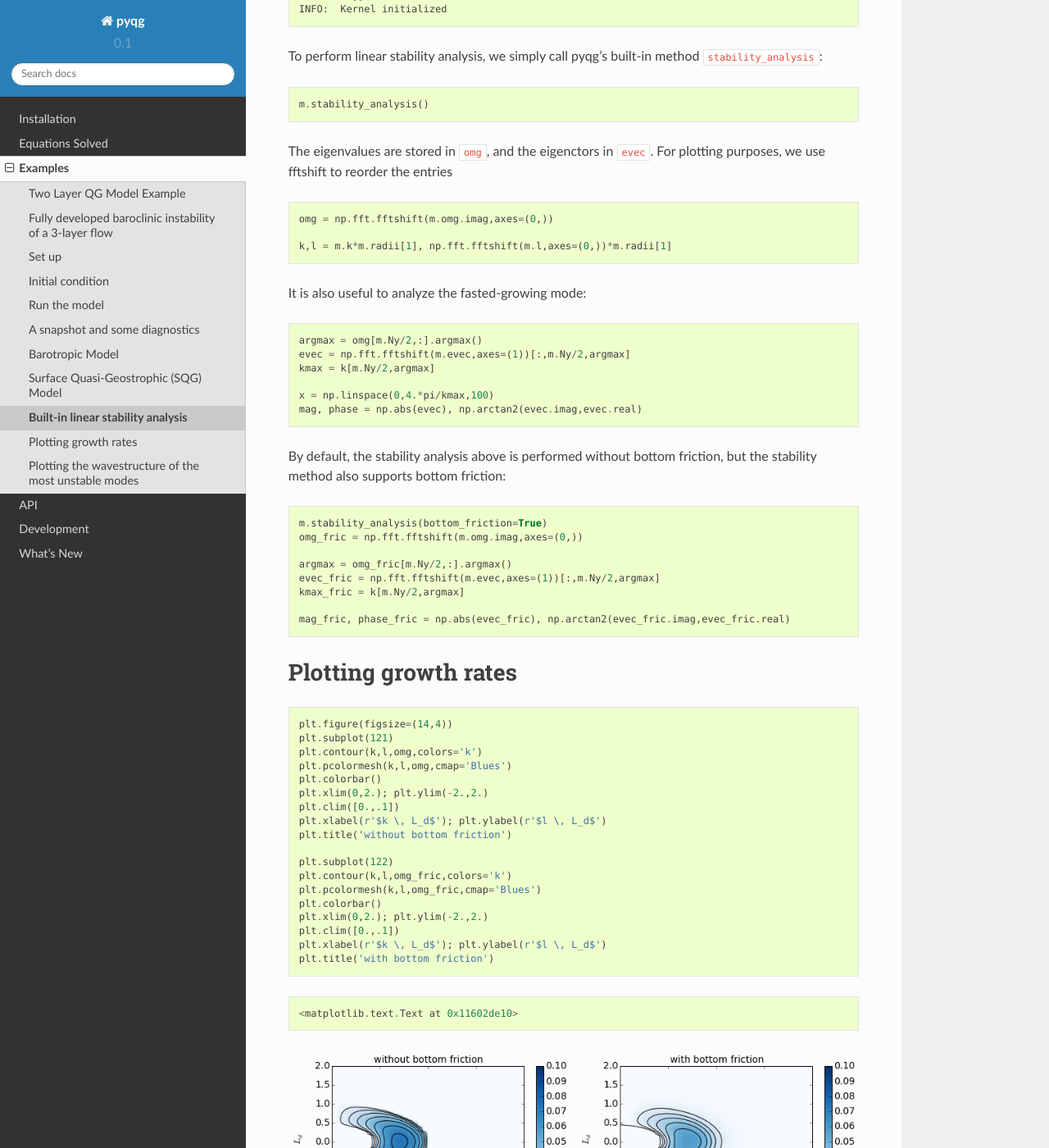
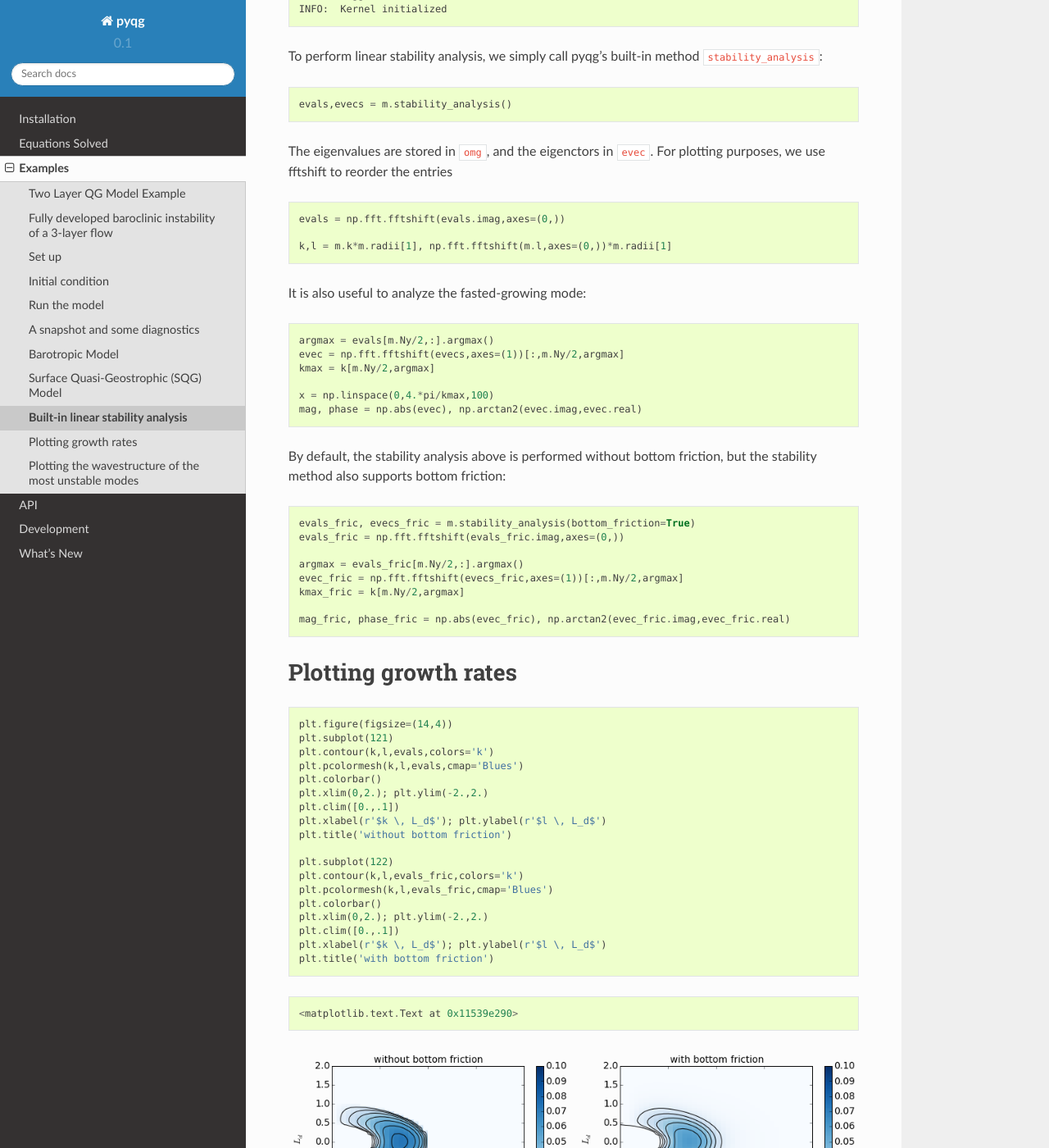
Before and after one commit to pyqg/pyqg, a Sphinx documentation site: the page built from docs/examples/linear_stability.rst, in a window 1280 px wide and 1400 px high, scrolled down 421 px. Shown: the whole window at 82% size. Built offline with Sphinx 7.4.7 and the Read the Docs theme 2.0.0, drawn with Linux system fonts in a browser that asks for light colours; some of the changed text lies outside the part shown.

Commit message:
Updates example

```diff
--- a/docs/examples/linear_stability.rst
+++ b/docs/examples/linear_stability.rst
@@ -28,14 +28,14 @@ method ``stability_analysis``:
 
 .. code:: python
 
-    m.stability_analysis()
+    evals,evecs = m.stability_analysis()
 
 The eigenvalues are stored in ``omg``, and the eigenctors in ``evec``.
 For plotting purposes, we use fftshift to reorder the entries
 
 .. code:: python
 
-    omg = np.fft.fftshift(m.omg.imag,axes=(0,))
+    evals = np.fft.fftshift(evals.imag,axes=(0,))
 
     k,l = m.k*m.radii[1], np.fft.fftshift(m.l,axes=(0,))*m.radii[1]
 
@@ -43,8 +43,8 @@ It is also useful to analyze the fasted-growing mode:
 
 .. code:: python
 
-    argmax = omg[m.Ny/2,:].argmax()
-    evec = np.fft.fftshift(m.evec,axes=(1))[:,m.Ny/2,argmax]
+    argmax = evals[m.Ny/2,:].argmax()
+    evec = np.fft.fftshift(evecs,axes=(1))[:,m.Ny/2,argmax]
     kmax = k[m.Ny/2,argmax]
 
     x = np.linspace(0,4.*pi/kmax,100)
@@ -55,11 +55,11 @@ friction, but the stability method also supports bottom friction:
 
 .. code:: python
 
-    m.stability_analysis(bottom_friction=True)
-    omg_fric = np.fft.fftshift(m.omg.imag,axes=(0,))
+    evals_fric, evecs_fric = m.stability_analysis(bottom_friction=True)
+    evals_fric = np.fft.fftshift(evals_fric.imag,axes=(0,))
 
-    argmax = omg_fric[m.Ny/2,:].argmax()
-    evec_fric = np.fft.fftshift(m.evec,axes=(1))[:,m.Ny/2,argmax]
+    argmax = evals_fric[m.Ny/2,:].argmax()
+    evec_fric = np.fft.fftshift(evecs_fric,axes=(1))[:,m.Ny/2,argmax]
     kmax_fric = k[m.Ny/2,argmax]
 
     mag_fric, phase_fric = np.abs(evec_fric), np.arctan2(evec_fric.imag,evec_fric.real)
@@ -71,8 +71,8 @@ Plotting growth rates
 
     plt.figure(figsize=(14,4))
     plt.subplot(121)
-    plt.contour(k,l,omg,colors='k')
-    plt.pcolormesh(k,l,omg,cmap='Blues')
+    plt.contour(k,l,evals,colors='k')
+    plt.pcolormesh(k,l,evals,cmap='Blues')
     plt.colorbar()
     plt.xlim(0,2.); plt.ylim(-2.,2.)
     plt.clim([0.,.1])
@@ -80,8 +80,8 @@ Plotting growth rates
     plt.title('without bottom friction')
 
     plt.subplot(122)
-    plt.contour(k,l,omg_fric,colors='k')
-    plt.pcolormesh(k,l,omg_fric,cmap='Blues')
+    plt.contour(k,l,evals_fric,colors='k')
+    plt.pcolormesh(k,l,evals_fric,cmap='Blues')
     plt.colorbar()
     plt.xlim(0,2.); plt.ylim(-2.,2.)
     plt.clim([0.,.1])
@@ -93,7 +93,7 @@ Plotting growth rates
 
 .. parsed-literal::
 
-    <matplotlib.text.Text at 0x11602de10>
+    <matplotlib.text.Text at 0x11539e290>
 
 
 
@@ -104,8 +104,8 @@ Plotting growth rates
 .. code:: python
 
     plt.figure(figsize=(8,4))
-    plt.plot(k[m.Ny/2,:],omg[m.Ny/2,:],'b',label='without bottom friction')
-    plt.plot(k[m.Ny/2,:],omg_fric[m.Ny/2,:],'b--',label='with bottom friction')
+    plt.plot(k[m.Ny/2,:],evals[m.Ny/2,:],'b',label='without bottom friction')
+    plt.plot(k[m.Ny/2,:],evals_fric[m.Ny/2,:],'b--',label='with bottom friction')
     plt.xlim(0.,2.)
     plt.legend()
     plt.xlabel(r'$k\,L_d$')
@@ -116,7 +116,7 @@ Plotting growth rates
 
 .. parsed-literal::
 
-    <matplotlib.text.Text at 0x11742a090>
+    <matplotlib.text.Text at 0x10f9731d0>
 
 
 
@@ -142,7 +142,7 @@ Plotting the wavestructure of the most unstable modes
 
 .. parsed-literal::
 
-    <matplotlib.text.Text at 0x11993d990>
+    <matplotlib.text.Text at 0x114c6d410>
 
 
 
```
Also changed, not shown: docs/examples/linear_stability.ipynb.
